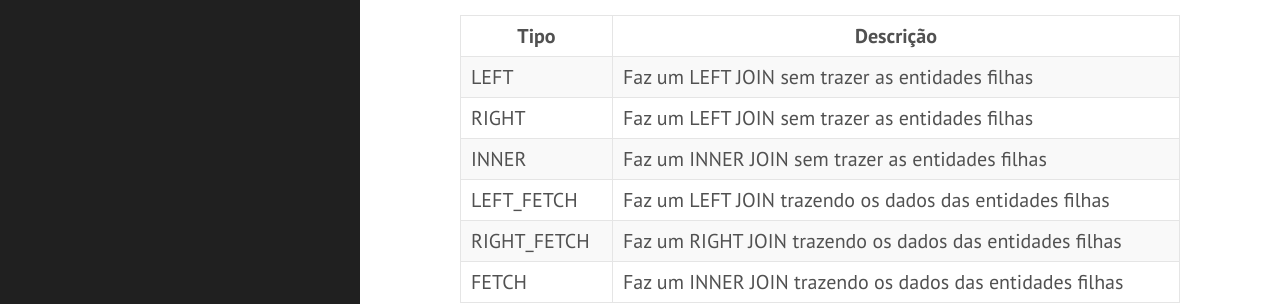
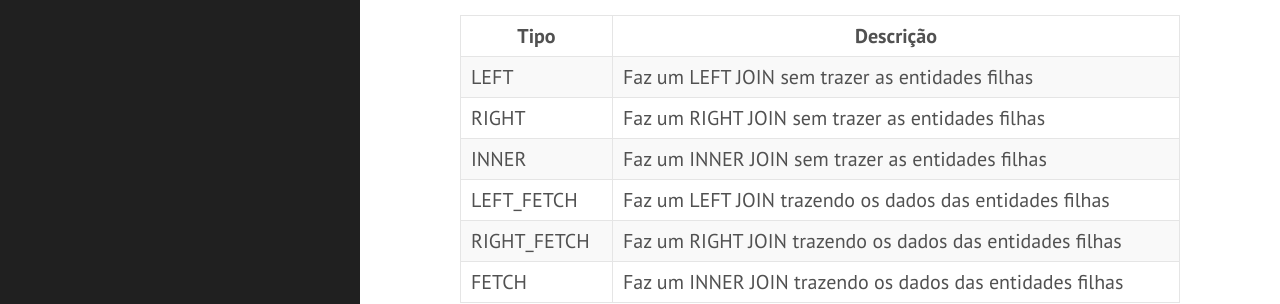
Before and after one commit to johnowl/johnowl.github.io, a Jekyll site: the page built from _posts/2021-09-22-como-usar-o-micronaut-data-jdbc.md, in a window 1280 px wide and 900 px high, scrolled down 11245 px. Shown: the part 155-459 px from the top of the window. Built offline with Jekyll 4.4.1, drawn with Linux system fonts in a browser that asks for light colours; comment, search, counter and statistics services are not loaded.

Commit message:
Fix typo

```diff
--- a/_posts/2021-09-22-como-usar-o-micronaut-data-jdbc.md
+++ b/_posts/2021-09-22-como-usar-o-micronaut-data-jdbc.md
@@ -398,7 +398,7 @@ Os tipos de joins suportados pelo Micronaut Data JDBC são:
 | Tipo         | Descrição                                                |
 |--------------|----------------------------------------------------------|
 | LEFT         | Faz um LEFT JOIN sem trazer as entidades filhas          |
-| RIGHT        | Faz um LEFT JOIN sem trazer as entidades filhas          |
+| RIGHT        | Faz um RIGHT JOIN sem trazer as entidades filhas          |
 | INNER        | Faz um INNER JOIN sem trazer as entidades filhas         |
 | LEFT_FETCH   | Faz um LEFT JOIN trazendo os dados das entidades filhas  |
 | RIGHT_FETCH  | Faz um RIGHT JOIN trazendo os dados das entidades filhas |
```
